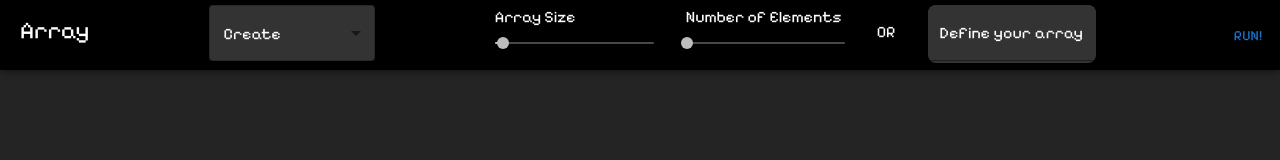
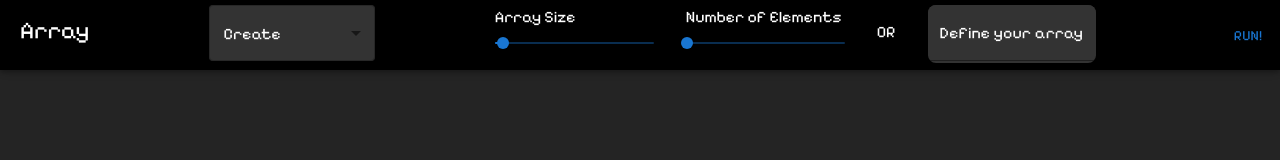
Before and after one commit to Thayumanavansiva/Visualicious, a React (Vite) app: page /array in a window 1280 px wide. Shown: the top 160 px of the page. Built offline with nearby package versions, Linux system fonts and the light colour scheme.

Commit message:
create disable

```diff
--- a/src/AlgorithmsVisualizer/Array/NavBar.jsx
+++ b/src/AlgorithmsVisualizer/Array/NavBar.jsx
@@ -1,47 +1,41 @@
+
 import * as React from 'react';
-
 import PropType from 'prop-types';
-
 import { FormControl, Select, MenuItem } from '@mui/material';
-
 import { Typography, AppBar, Box, Stack, Slider, Button, TextField } from '@mui/material';
 
+export default function NavBar({ name, type, params, updateParams, updateType }) {
+    const [disable, setDisable] = React.useState(false);
 
-export default function NavBar({name, type, params, updateParams, updateType}) {
-
-    const [disable, setDisable] = React.useState(true);
-
-
-    // handle Params Changes Disable for different params...
     React.useEffect(() => {
-
-        // create a disable state. [only for CREATE]
-
-        // if params.Array.size > 0 then user has given an array so disable the other params.
-
-        // else disable textinput field and enable sliders...
-        console.log(params);
-
+        if (params.Array && params.Array.length > 0) {
+            setDisable(true);
+        } else {
+            setDisable(false);
         }
-    , [params])
-
-
+    }, [params]);
 
     return (
         <>
-        <Box sx={{ flexGrow: 1}}>
-            <AppBar position="fixed" sx={{backgroundColor:"black", height: "70px"}}>
-                <Stack direction="row" sx={{columnGap: {"sm": "10px", "md": "100px"}}}>
-                <Typography variant="h5" component="div" sx={{fontFamily: "Pixelify Sans", padding: "15px 0px 0px 20px" }}>
+            <Box sx={{ flexGrow: 1 }}>
+                <AppBar position="fixed" sx={{ backgroundColor: "black", height: "70px" }}>
+                    <Stack direction="row" sx={{ columnGap: { "sm": "10px", "md": "100px" } }}>
+                        <Typography
+                            variant="h5"
+                            component="div"
+                            sx={{ fontFamily: "Pixelify Sans", padding: "15px 0px 0px 20px" }}
+                        >
                             {name}
                         </Typography>
 
-
-                <FormControl variant="outlined" sx={{width: "200px", padding: "5px 0px 0px 20px"}}>
+                        <FormControl
+                            variant="outlined"
+                            sx={{ width: "200px", padding: "5px 0px 0px 20px" }}
+                        >
                             <Select
                                 defaultValue={"CREATE"}
                                 inputProps={{
-                        name: 'age',
+                                    name: 'type',
                                     id: 'custom-select',
                                 }}
                                 sx={{
@@ -61,22 +55,17 @@ export default function NavBar({name, type, params, updateParams, updateType}) {
                                 <MenuItem value="SEARCH">Search</MenuItem>
                                 <MenuItem value="SUM">Sum</MenuItem>
                                 <MenuItem value="Unique">Unique</MenuItem>
-
                             </Select>
                         </FormControl>
 
-                {
-                    /*
-                    The Below Stack reflects the params of the selected type based on type conditionally render params
-                    */
-                }
-
-                { type === "CREATE" &&
-
-                <Stack direction="row" gap={4} sx={{padding: "5px 0px 0px 20px"}}>
-
-                <Box sx={{width: "200px"}}>
-                <Typography variant = "body" component="div" sx={{fontFamily: "Pixelify Sans"}}>
+                        {type === "CREATE" && (
+                            <Stack direction="row" gap={4} sx={{ padding: "5px 0px 0px 20px" }}>
+                                <Box sx={{ width: "200px" }}>
+                                    <Typography
+                                        variant="body"
+                                        component="div"
+                                        sx={{ fontFamily: "Pixelify Sans" }}
+                                    >
                                         Array Size
                                     </Typography>
                                     <Slider
@@ -94,12 +83,16 @@ export default function NavBar({name, type, params, updateParams, updateType}) {
                                     />
                                 </Box>
 
-                <Box sx={{width: "200px"}}>
-                <Typography variant = "body" component="div" sx={{fontFamily: "Pixelify Sans"}}>
+                                <Box sx={{ width: "200px" }}>
+                                    <Typography
+                                        variant="body"
+                                        component="div"
+                                        sx={{ fontFamily: "Pixelify Sans" }}
+                                    >
                                         Number of Elements
                                     </Typography>
                                     <Slider
-                    aria-label="Array Size"
+                                        aria-label="Number of Elements"
                                         defaultValue={5}
                                         valueLabelDisplay="auto"
                                         value={params.N}
@@ -113,35 +106,51 @@ export default function NavBar({name, type, params, updateParams, updateType}) {
                                     />
                                 </Box>
 
-                <Typography variant = "body" component="div" sx={{fontFamily: "Pixelify Sans", padding: "15px 0px 0px 0px"}}>
+                                <Typography
+                                    variant="body"
+                                    component="div"
+                                    sx={{ fontFamily: "Pixelify Sans", padding: "15px 0px 0px 0px" }}
+                                >
                                     OR
                                 </Typography>
 
-                <TextField id="filled-basic" label="Define your array" variant="filled" sx={{
+                                <TextField
+                                    id="filled-basic"
+                                    label="Define your array"
+                                    variant="filled"
+                                    sx={{
                                         backgroundColor: "#333",
                                         borderRadius: "0.5rem",
                                         "& .MuiInputBase-input": {
                                             color: "white",
-                        fontFamily: "Pixelify Sans"
+                                            fontFamily: "Pixelify Sans",
                                         },
                                         "& .MuiInputLabel-root": {
                                             color: "white",
-                        fontFamily: "Pixelify Sans"
+                                            fontFamily: "Pixelify Sans",
                                         },
                                         "& .MuiFilledInput-root": {
                                             backgroundColor: "#333",
-                        borderRadius: "0.5rem"
+                                            borderRadius: "0.5rem",
+                                        },
+                                    }}
+                                    onChange={(event) =>
+                                        updateParams("Array", event.target.value.split(","))
                                     }
-                    }} onChange={(event) => updateParams("Array", event.target.value.split(","))}/>
-
+                                />
                             </Stack>
-
-                }
-
+                        )}
 
                         <div style={{ padding: "20px 0px 0px 20px" }}>
-                            <Button sx={{ textAlign: "center" }}>
-                                <Typography variant="body2" component="div" sx={{ fontFamily: "Pixelify Sans" }}>
+                            <Button
+                                sx={{ textAlign: "center" }}
+                                onClick={() => console.log("RUN button clicked")}
+                            >
+                                <Typography
+                                    variant="body2"
+                                    component="div"
+                                    sx={{ fontFamily: "Pixelify Sans" }}
+                                >
                                     RUN!
                                 </Typography>
                             </Button>
@@ -150,7 +159,7 @@ export default function NavBar({name, type, params, updateParams, updateType}) {
                 </AppBar>
             </Box>
         </>
-    )
+    );
 }
 
 NavBar.propTypes = {
@@ -158,5 +167,5 @@ NavBar.propTypes = {
     type: PropType.string,
     params: PropType.object,
     updateParams: PropType.func,
-    updateType: PropType.func
-}
+    updateType: PropType.func,
+};
```
Lines whose indentation alone changed are shown as unchanged.
